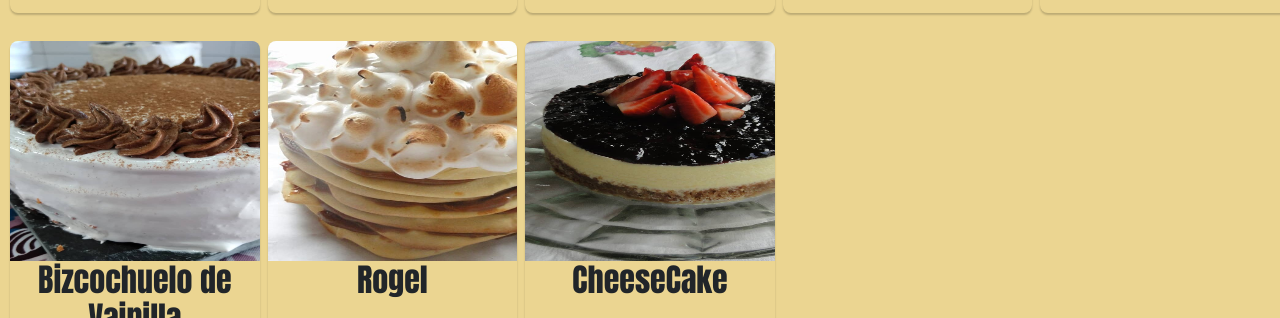
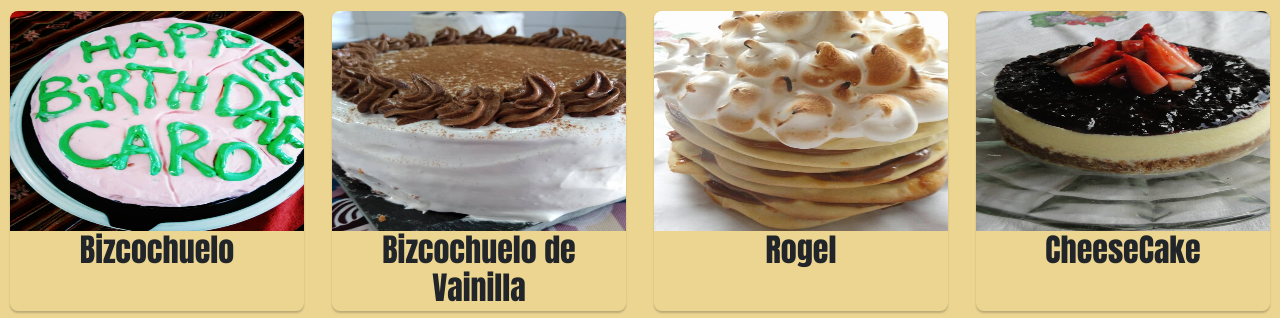
Before and after one commit to nelgo91/Sheshu-Cake-s, a plain HTML site: page paginas/productos.html in a window 1280 px wide. Shown: the part 469-787 px from the top of the page. Drawn offline with nearby package versions, Linux system fonts and the light colour scheme.

Commit message:
haciendo responsive la pag de producto

```diff
--- a/css/style.css
+++ b/css/style.css
@@ -83,13 +83,13 @@ main.main_producto{
     width: 100%;
     margin: auto;
     display: grid;
-    grid-template-columns: repeat(5,1fr);
+    grid-template-columns: repeat(4,1fr);
     column-gap: .5rem;
     row-gap: .5rem;
 }
 .tarjeta_producto{
-    width: 100%;
-    height: 330px;
+    width: auto;
+    height: 300px;
     border-radius: 8px;
     box-shadow: 0 2px 2px rgb(0,0,0,0.2);
     overflow: hidden;
@@ -107,6 +107,27 @@ main.main_producto{
 }
 .contenedor_tarjeta .tarjeta_producto h2{
     font-weight: 600;
+}
+
+@media (min-width:100px){
+    .contenedor_tarjeta{
+        grid-template-columns:repeat(1,1fr);
+    }
+}
+@media (min-width:520px){
+    .contenedor_tarjeta{
+        grid-template-columns: repeat(2,1fr);
+    }
+}
+@media (min-width:728px){
+    .contenedor_tarjeta{
+        grid-template-columns: repeat(3,1fr);
+    }
+}
+@media (min-width:1024px){
+    .contenedor_tarjeta{
+        grid-template-columns: repeat(4,1fr);
+    }
 }
 
 
```
